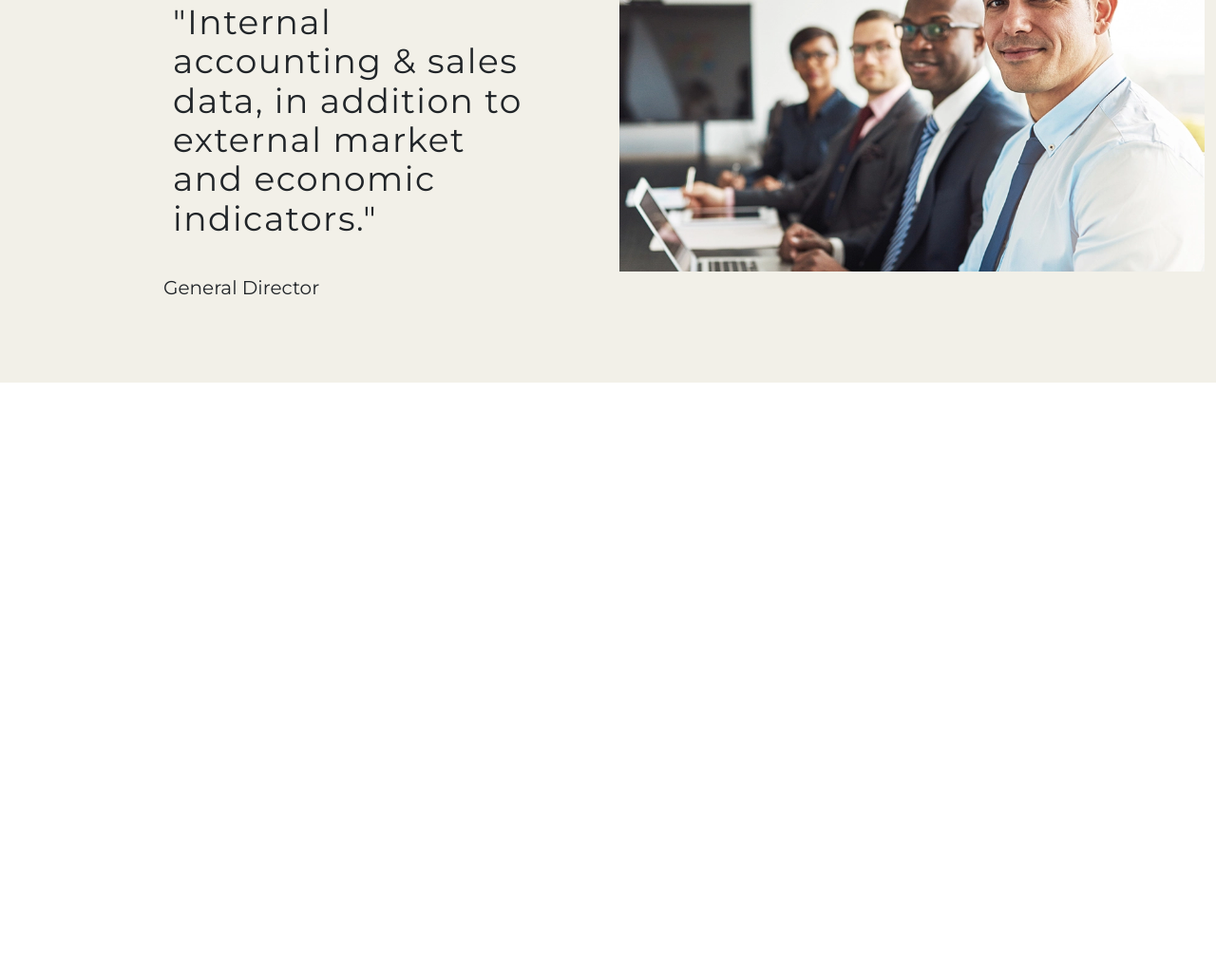
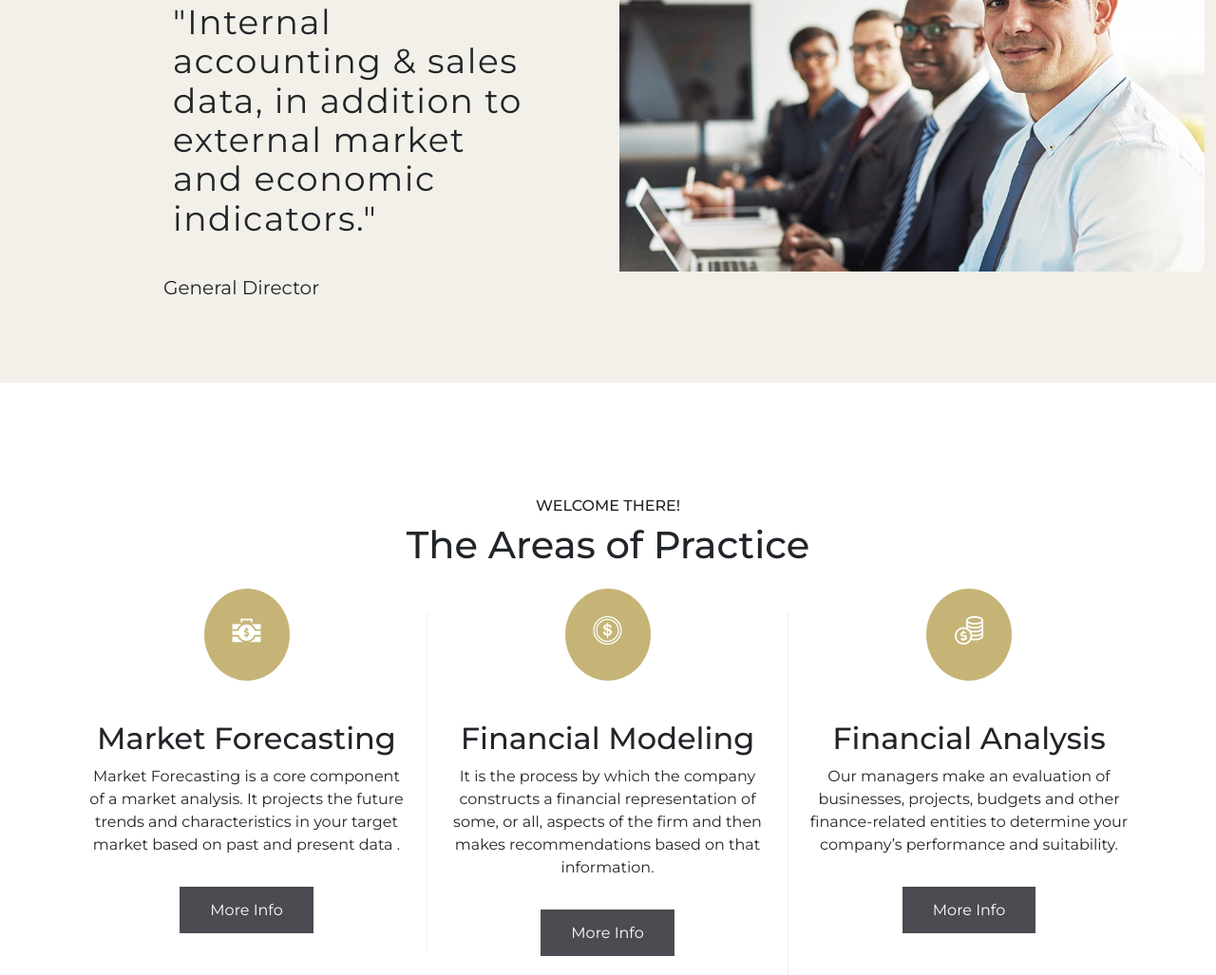
Before and after one commit to meersajib/template-design, a plain HTML site: page index.html in a window 1280 px wide. Shown: the part 3036-4063 px from the top of the page at 95% size. Before the commit the page ends 3439 px from the top, so only its background shows below. Drawn offline with nearby package versions, Linux system fonts and the light colour scheme; files whose address does not match are found by name.

Commit message:
feature added

```diff
--- a/css/style.css
+++ b/css/style.css
@@ -137,15 +137,16 @@ div .col-md-4 {
 .client-icon,
 .investment-icon,
 .award-icon {
-  font-size: 30px;
-  height: 80px;
-  width: 100px;
+  font-size: 28px;
   border-radius: 50%;
   text-align: center;
-  line-height: 80px;
+  height: 60px;
+  width: 60px;
+  line-height: 30px;
   display: inline;
   background-color: #c6b477;
   color: #fff;
+  padding: 16px;
 }
 .client-text {
   width: 100%;
@@ -175,3 +176,26 @@ blockquote > h2 {
   font-weight: 300;
   padding-left: 160px;
 }
+
+.practice-area {
+  margin-top: 120px;
+}
+.practice {
+  border-right: 1px solid #f2f0e8;
+}
+.practice-text {
+  padding: 20px;
+}
+.money-icon,
+.dollar-icon,
+.money-1-icon {
+  font-size: 30px;
+  color: #fff;
+  display: inline;
+  background: #c6b477;
+  height: 120px;
+  width: 120px;
+  padding: 30px;
+  text-align: center;
+  border-radius: 50%;
+}
--- a/index.html
+++ b/index.html
@@ -206,6 +206,47 @@
         </div>
     </section>
 
+    <!-- area of practice  -->
+    <section class="practice-area">
+        <h6 class="text-center">WELCOME THERE!</h6>
+        <h1 class="text-center mb-5">The Areas of Practice</h1>
+        <div class="container">
+            <div class="row">
+                <div class="col-md-4 text-center ">
+                    <div class="practice">
+                        <i class="flaticon-money money-icon"></i>
+                        <div class="practice-text">
+                        <h2 class="mt-5">Market Forecasting</h2>
+                        <p>Market Forecasting is a core component of a market analysis. It projects the future trends and characteristics in your target market based on past and present data .</p>
+                        <button class="about-btn mt-3">More Info</button>
+                        </div>
+                    </div>
+                </div>
+                <div class="col-md-4 text-center">
+                    <div class="practice ">
+                        <i class="flaticon-dollar dollar-icon"></i>
+                        <div class="practice-text">
+                        <h2 class="mt-5">Financial Modeling</h2>
+                        <p>It is the process by which the company constructs a financial representation of some, or all, aspects of the firm and then makes recommendations based on that information.</p>
+                        <button class="about-btn mt-3">More Info</button>
+                        </div>
+                    </div>
+                </div>
+
+                <div class="col-md-4 text-center">
+                    <div class="practices">
+                        <i class="flaticon-money-1 money-1-icon"></i>
+                        <div class="practice-text">
+                        <h2 class="mt-5">Financial Analysis</h2>
+                        <p>Our managers make an evaluation of businesses, projects, budgets and other finance-related entities to determine your company’s performance and suitability.</p>
+                        <button class="about-btn mt-3">More Info</button>
+                        </div>
+                    </div>
+                </div>
+            </div>
+        </div>
+    </section>
+
     <!-- Option 1: Bootstrap Bundle with Popper -->
     <script src="https://cdn.jsdelivr.net/npm/bootstrap@5.0.2/dist/js/bootstrap.bundle.min.js"
         integrity="sha384-MrcW6ZMFYlzcLA8Nl+NtUVF0sA7MsXsP1UyJoMp4YLEuNSfAP+JcXn/tWtIaxVXM"
```
